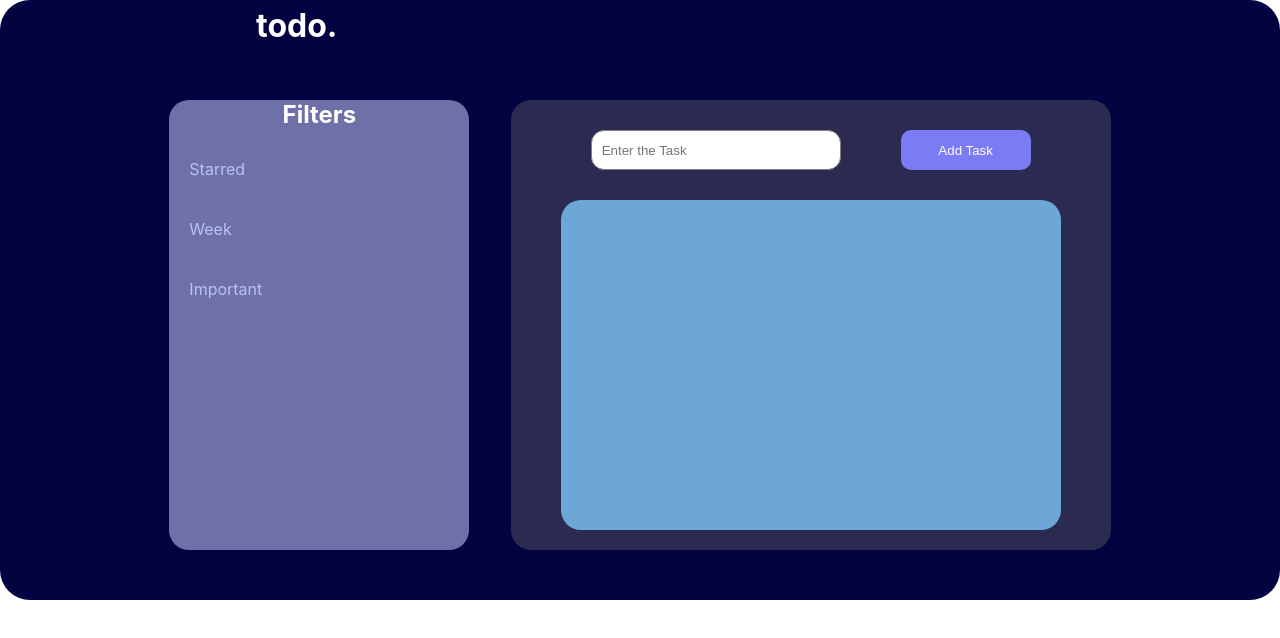
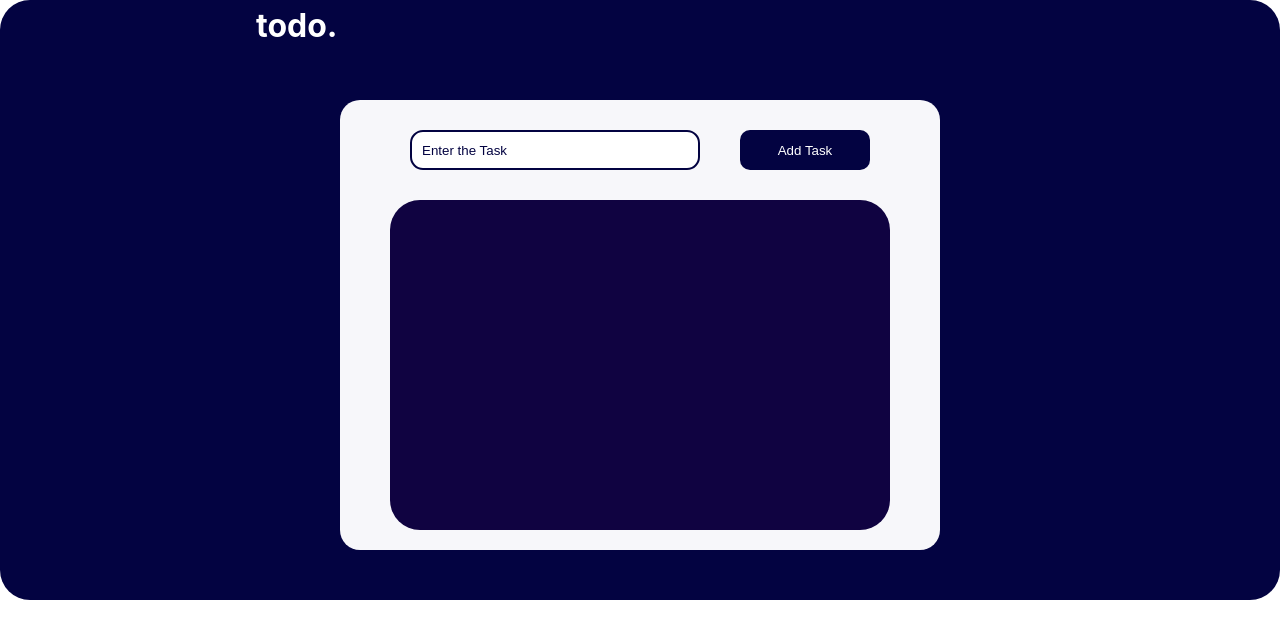
Before and after one commit to poojashelke8/todo_redux, a React (Create React App) app: page / in a window 1280 px wide. Shown: the top 638 px of the page. Built offline with nearby package versions, Linux system fonts and the light colour scheme.

Commit message:
Done with basic todo app will update

```diff
--- a/src/Components/DisplayTask.css
+++ b/src/Components/DisplayTask.css
@@ -18,23 +18,26 @@
   box-sizing: border-box;
 }
 .task{
-    background-color: lightblue;
+    background-color: rgb(245, 247, 248);
   margin: 5px;
+  height: 100px;
   padding: 10px;
   border-radius: 4px;
   box-sizing: border-box;
   flex: 1 0 45%; /* Adjust this to control the width of the items */
   text-align: center;
 }
+
 .delete_btn{
     /* display:flex;
     align-items: center;
     justify-content: center; */
-    height:40px;
-    width:130px;
+    height:30px;
+    width:80px;
     border: none;
-    background-color: rgb(123, 123, 243);
+    background-color: rgb(3, 3, 65);
     color: white;
     border-radius: 10px;
     cursor: pointer;
+    margin-left: 10px;
 }
--- a/src/Components/TaskInput.css
+++ b/src/Components/TaskInput.css
@@ -11,16 +11,17 @@
     /* box-sizing: border-box; */
     height: 450px;
     width:600px;
-    background-color: rgb(43, 43, 82);
+    background-color: rgb(247, 247, 250);
     /* margin-top: 25px; */
     border-radius: 20px;
+    /* text-decoration: blue; */
 }
 
 .displaytask{
     height:330px;
     width:500px;
-    background-color: rgb(108, 167, 214);
-    border-radius: 20px;
+    background-color: rgb(16, 3, 65);
+    border-radius: 30px;
     margin-bottom: 20px;
 }
 
@@ -35,13 +36,14 @@
 }
 .input_bar{
     height:40px;
-    width:250px;
+    width:290px;
     line-height: 30px;
     padding: 0 10px;
     /* text-align:center; */
     border-radius: 13px;
-    border: solid gray 1px;
+    border: solid rgb(3, 3, 65) 2px;
     box-sizing: border-box;
+    /* color: rgb(3, 3, 65); */
     /* margin: 20px; */
 }
 
@@ -52,7 +54,7 @@
     height:40px;
     width:130px;
     border: none;
-    background-color: rgb(123, 123, 243);
+    background-color:rgb(3, 3, 65);
     color: white;
     border-radius: 10px;
     cursor: pointer;
@@ -65,3 +67,8 @@
     /* color: ; */
 
 }
+
+.input_bar::placeholder {
+    color:rgb(3, 3, 65); /* Change this to the desired color */
+    opacity: 1; /* Ensures the color is fully opaque */
+  }
--- a/src/Components/TaskMain.js
+++ b/src/Components/TaskMain.js
@@ -8,7 +8,7 @@ const TaskMain = () => {
     <div className='main'>
     <h1 id='taskheading'>todo.</h1>
     <div className='taskmain1'>
-        <FilterTask/>
+        {/* <FilterTask/> */}
         <TaskInput/>
     </div>
     </div>
```
